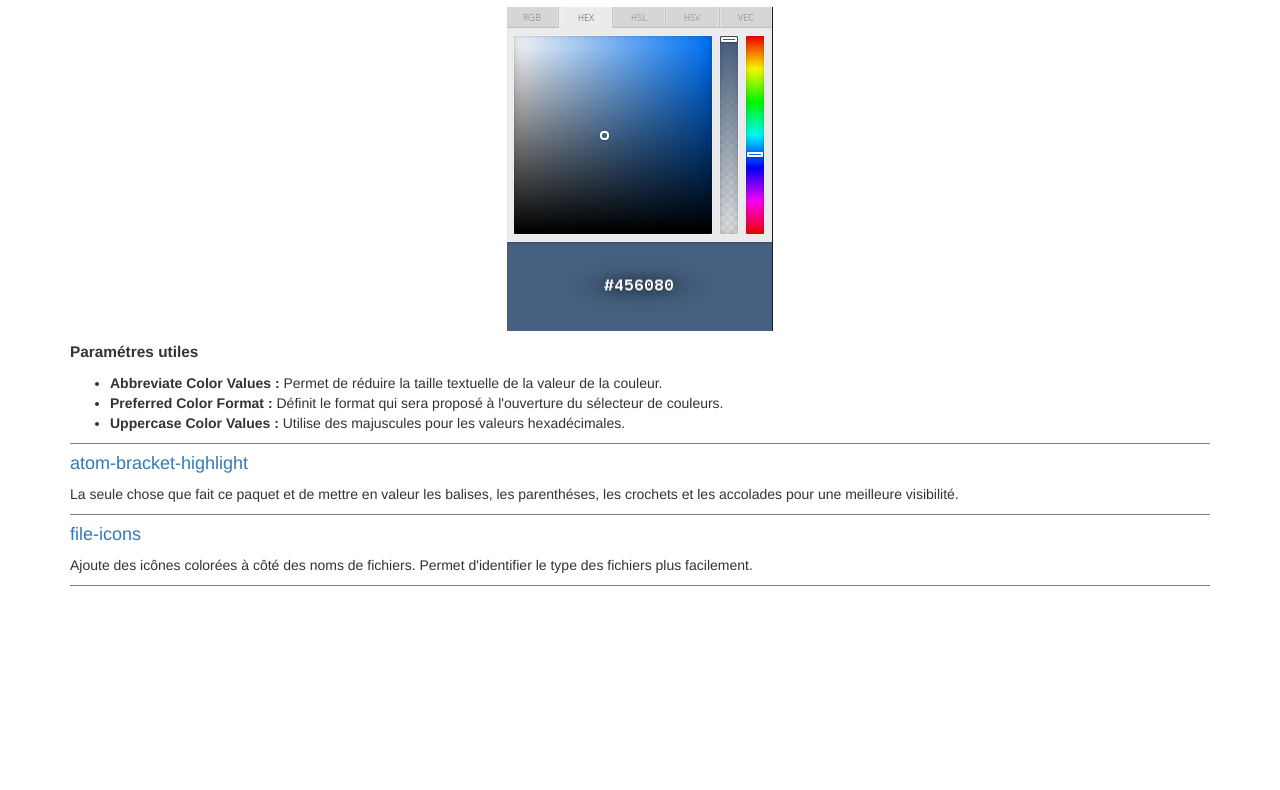
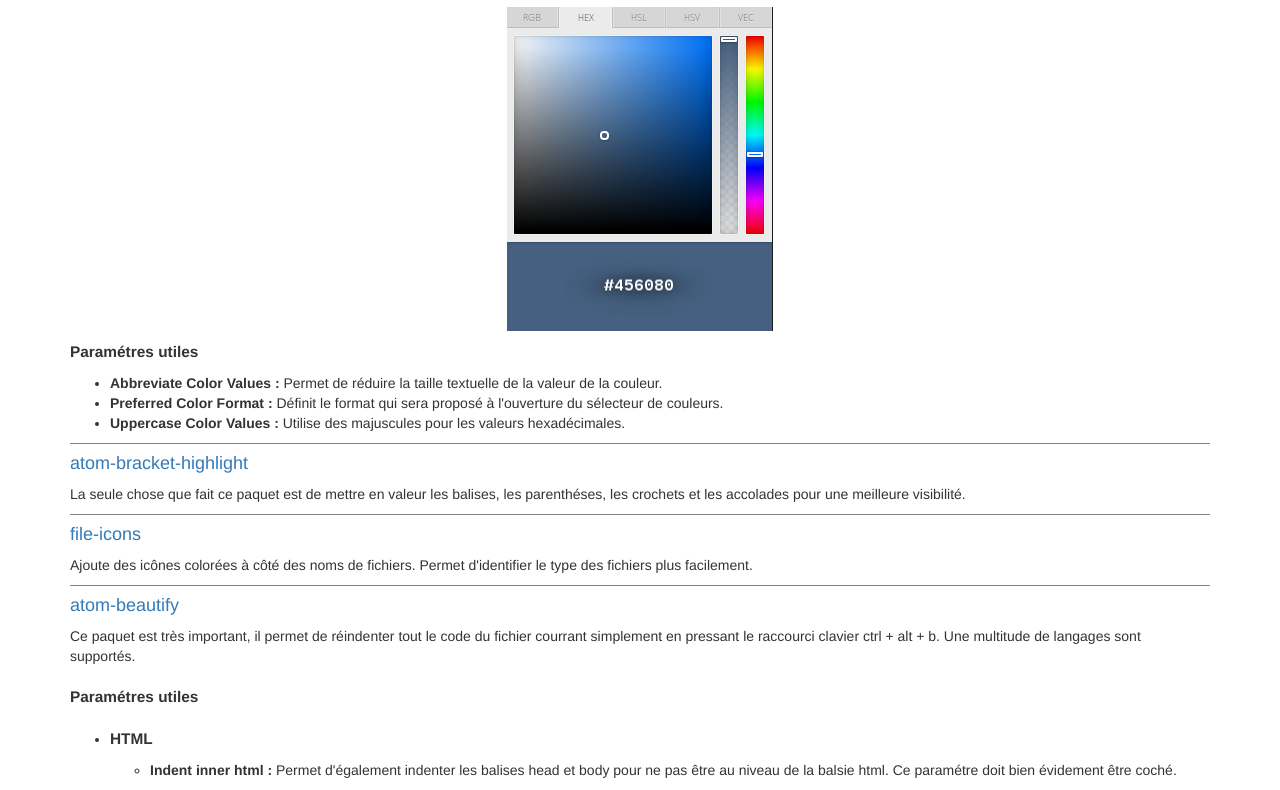
Before and after one commit to Vinarnt/pimp-my-atom, a plain HTML site: page index.html in a window 1280 px wide. Shown: the part 3434-4224 px from the top of the page. Before the commit the page ends 4030 px from the top, so only its background shows below. Drawn offline with Linux system fonts and the light colour scheme.

Commit message:
Add atom-beautify package

```diff
--- a/index.html
+++ b/index.html
@@ -56,12 +56,10 @@
 
       <h2>Thèmes</h2>
       <p>
-        Dans atom et la plupart des editeurs de code, les thèmes sont composés de deux modules, l'interface et la syntaxe.<br /> A noté que le module syntaxe comprends aussi bien la syntaxe(le texte) que le fond de l'éditeur étant donné qu'ils sont complémentaires.<br
-        /> Il n'y a pas de thème particulier recommandé, il s'agit des préférences de chacun. Préférez quand même des thèmes qui rendent le tout facilement lisible.
+        Dans atom et la plupart des editeurs de code, les thèmes sont composés de deux modules, l'interface et la syntaxe.<br /> A noté que le module syntaxe comprends aussi bien la syntaxe(le texte) que le fond de l'éditeur étant donné qu'ils sont complémentaires.<br /> Il n'y a pas de thème particulier recommandé, il s'agit des préférences de chacun. Préférez quand même des thèmes qui rendent le tout facilement lisible.
       </p>
       <p>
-        Les thèmes peuvent être téléchargés depuis atom dans l'onglet "Install. "<br /> A droite du champ de recherche, choisissez "Themes " au lieu de "Packages ".<br /> Ensuite entrez les mots clés définissants le genre de thèmes que vous souhaitez
-        installer.
+        Les thèmes peuvent être téléchargés depuis atom dans l'onglet "Install. "<br /> A droite du champ de recherche, choisissez "Themes " au lieu de "Packages ".<br /> Ensuite entrez les mots clés définissants le genre de thèmes que vous souhaitez installer.
         <br />
         <img src="img/search-theme.png " alt="Recherche de thèmes " /><br /> Cliquez sur "Install " à droite du thème pour l'installer.<br />
         <img src="img/theme-install.png " alt="Thème à installer " /><br />
@@ -74,30 +72,24 @@
 
       <h2>Les paquets</h2> Plus courrament appellés plugins, extensions, addons ou encore greffons, ce sont des fonctionnalitées qui s'ajoutent au logiciel.
 
-      <h3>Installation</h3> Direction l'onglet "Install". C'est ici que vous trouverez tout les paquets à installer et désinstaller. La configuration se fera dans l'onglet "Packages" pour des raisons pratiques.<br /> Pour installer un paquet, rien de plus simple, entrez dans
-      le champ de recherche ce que vous voulez installer.<br />
-      <img src="img/package-install.png" alt="Paquet à installer"><br /> Placez votre curseur sur le bouton "Install", pressez le clic gauche de la souris et voila, après un long moment (variable selon le paquet), le paquet est installé et prêt à être
-      utilisé dans sa configuration de base.<br />
+      <h3>Installation</h3> Direction l'onglet "Install". C'est ici que vous trouverez tout les paquets à installer et désinstaller. La configuration se fera dans l'onglet "Packages" pour des raisons pratiques.<br /> Pour installer un paquet, rien de plus simple, entrez dans le champ de recherche ce que vous voulez installer.<br />
+      <img src="img/package-install.png" alt="Paquet à installer"><br /> Placez votre curseur sur le bouton "Install", pressez le clic gauche de la souris et voila, après un long moment (variable selon le paquet), le paquet est installé et prêt à être utilisé dans sa configuration de base.<br />
       <img src="img/package-installed.png" alt="Paquet installé"><br />
 
       <h3>Gestion</h3> Pour accéder aux paquets installés, il faut aller dans l'onglet "Packages".<br /> Utilisez la barre de recherche pour trouver rapidement le paquet que vous voulez gérer.<br />
-      <img src="img/packages-searchbar.png" alt="Barre de recherche des paquets" /><br /> Cherchez un paquet, par exemple, autosave. Vous tombez sur un résultat et avez la possibilité de le désactiver (boutton "disable") ou d'accéder à ses préférences
-      (boutton "settings").<br />
+      <img src="img/packages-searchbar.png" alt="Barre de recherche des paquets" /><br /> Cherchez un paquet, par exemple, autosave. Vous tombez sur un résultat et avez la possibilité de le désactiver (boutton "disable") ou d'accéder à ses préférences (boutton "settings").<br />
       <img src="img/package-result.png" alt="Résultat de la recherche de paquet" />
 
       <h3>Paquets utiles</h3>
 
-      <h4><a href="https://atom.io/packages/autosave">autosave</a></h4> Le paquet autosave permet de sauvegarder vos fichiers automatiquement lorsque vous changez de fenêtre. C'est aussi valable pour le changement d'onglet.<br /> Très pratique pour ceux qui ont l'habitude de travailler sur des éditeurs qui sauvegardent
-      instantanément chaque modifications et à double tranchant pour ceux qui ont l'habitude de sauvegarder à la mano comme dans le temps.<br /><br /> Malgrès le fait que ce soit un paquet natif de l'éditeur, il n'est pas activé par défaut. Il faut donc
-      aller l'activer dans ses paramétres.<br />
+      <h4><a href="https://atom.io/packages/autosave">autosave</a></h4> Le paquet autosave permet de sauvegarder vos fichiers automatiquement lorsque vous changez de fenêtre. C'est aussi valable pour le changement d'onglet.<br /> Très pratique pour ceux qui ont l'habitude de travailler sur des éditeurs qui sauvegardent instantanément chaque modifications et à double tranchant pour ceux qui ont l'habitude de sauvegarder à la mano comme dans le temps.<br /><br /> Malgrès le fait que ce soit un paquet natif de l'éditeur, il n'est pas activé par défaut. Il faut donc aller l'activer dans ses paramétres.<br />
       <img src="img/enable-autosave.png" alt="Activer autosave" />
 
       <div class="separator"></div>
 
       <h4><a href="https://atom.io/packages/w3c-validation">w3c-validation</a></h4>
       <p>
-        Ce paquet est tout simplement l'intégration dans atom du validateur html/css w3c officiel. Il nécessite une connection internet étant donné qu'il ne fait qu'envoyer le fichier aux serveurs de validations w3c (les mêmes que vous utilisez quand vous validez sur le
-        site du w3c), ce qui peux provoquer une latence plus ou moins importante selon les connections.
+        Ce paquet est tout simplement l'intégration dans atom du validateur html/css w3c officiel. Il nécessite une connection internet étant donné qu'il ne fait qu'envoyer le fichier aux serveurs de validations w3c (les mêmes que vous utilisez quand vous validez sur le site du w3c), ce qui peux provoquer une latence plus ou moins importante selon les connections.
       </p>
 
       <span class="param-label">Paramétres utiles</span>
@@ -120,9 +112,7 @@
 
       <h4><a href="https://atom.io/packages/emmet">emmet</a></h4>
       <p>
-        Emmet permet de produire rapidement du code html en utilisant une syntaxe simple à prendre en main.<br />
-        Plus d'information sur le <a href="https://docs.emmet.io/">site officiel</a>.<br /><br />
-        Pour transformer la syntaxe emmet en code html, utilisez la touche de tabulation ou la combinaison de touche ctrl + e.<br /><br />
+        Emmet permet de produire rapidement du code html en utilisant une syntaxe simple à prendre en main.<br /> Plus d'information sur le <a href="https://docs.emmet.io/">site officiel</a>.<br /><br /> Pour transformer la syntaxe emmet en code html, utilisez la touche de tabulation ou la combinaison de touche ctrl + e.<br /><br />
       </p>
 
       Par exemple l'expression emmet suivante<br />
@@ -130,9 +120,7 @@
           <code>
             div.container>div.row*2>div.col-sm-12.col-md-6*2
           </code>
-        </pre>
-
-        Produira le code html suivant<br />
+        </pre> Produira le code html suivant<br />
       <pre>
           <code>
             &lt;div class=&quot;container&quot;&gt;
@@ -180,7 +168,7 @@
       <div class="separator"></div>
 
       <h4><a href="https://atom.io/packages/atom-bracket-highlight">atom-bracket-highlight</a></h4>
-        <p>La seule chose que fait ce paquet et de mettre en valeur les balises, les parenthéses, les crochets et les accolades pour une meilleure visibilité.</p>
+      <p>La seule chose que fait ce paquet est de mettre en valeur les balises, les parenthéses, les crochets et les accolades pour une meilleure visibilité.</p>
 
       <div class="separator"></div>
 
@@ -190,6 +178,23 @@
       </p>
 
       <div class="separator"></div>
+
+      <h4><a href="https://atom.io/packages/atom-beautify">atom-beautify</a></h4>
+      <p>
+        Ce paquet est très important, il permet de réindenter tout le code du fichier courrant simplement en pressant le raccourci clavier ctrl + alt + b. Une multitude de langages sont supportés.
+      </p>
+
+      <span class="param-label">Paramétres utiles</span><br />
+      <ul>
+        <li>
+          <span class="param-label">HTML</span>
+          <ul>
+            <li>
+              <span class="param-name">Indent inner html :</span> Permet d'également indenter les balises head et body pour ne pas être au niveau de la balsie html. Ce paramétre doit bien évidement être coché.
+            </li>
+          </ul>
+        </li>
+      </ul>
     </div>
   </body>
 
```
Lines whose indentation alone changed are shown as unchanged.
